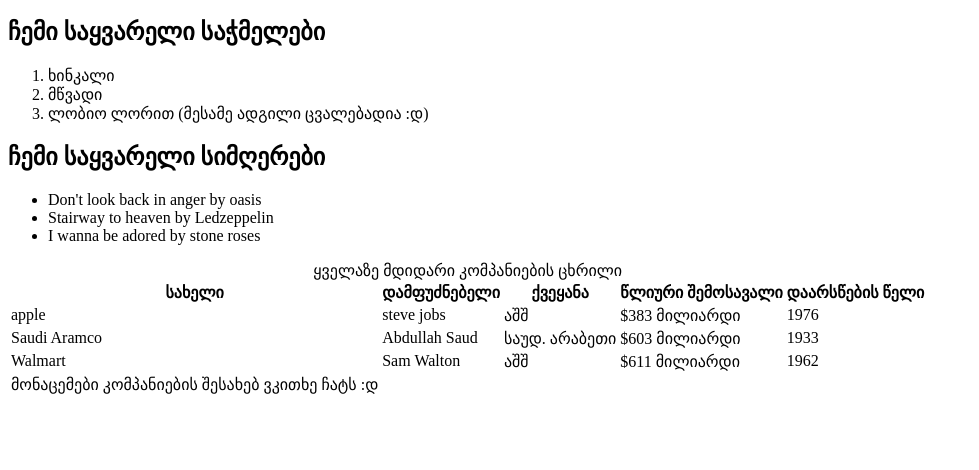
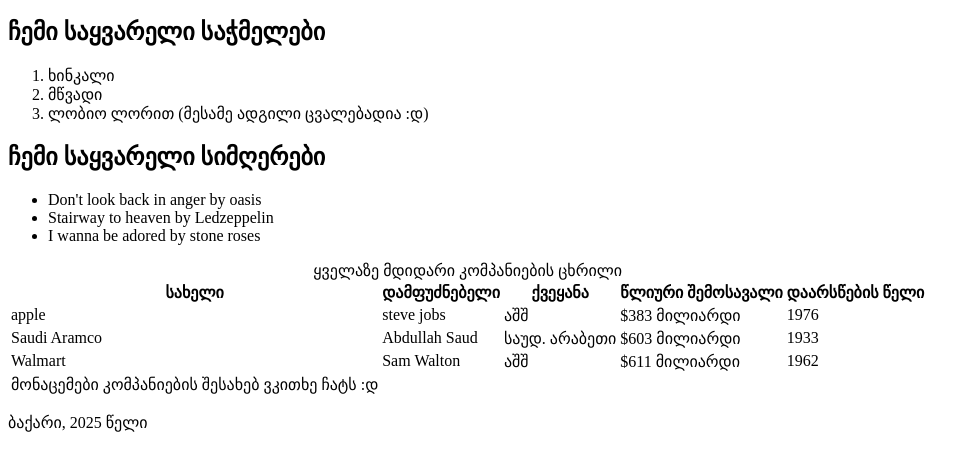
Before and after one commit to bakarmirinashvili-netizen/My-favourite-foods-and-songs, a plain HTML site: page index.html in a window 1280 px wide. Shown: the part 162-632 px from the top of the page, without its empty margins (0-979 px from the left). Drawn offline with Linux system fonts and the light colour scheme.

Commit message:
I added footer
წინა ბრენჩში, ფუტერში ჩაწერილი არ მქონია არაფერი და ისე დავმერჯე, ახლა ფუტერში ჩავწერე ჩემი სახელი და წელი

```diff
--- a/index.html
+++ b/index.html
@@ -78,6 +78,7 @@
         </main>
 
          <footer>
+            <p>ბაქარი, 2025 წელი</p>
         </footer>
     </body>
 </html>
```
